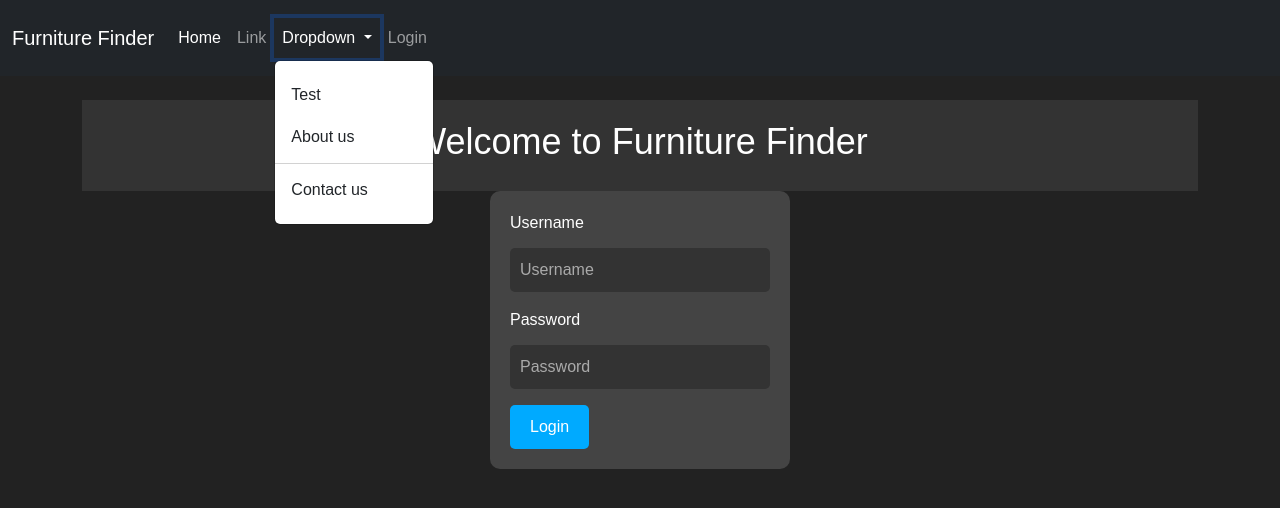
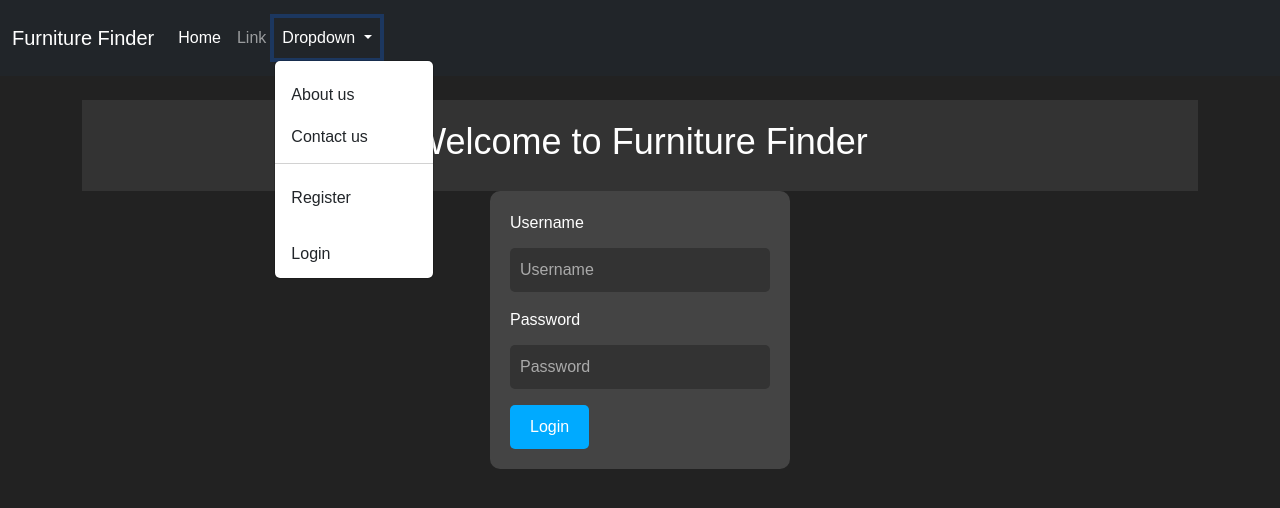
Before and after one commit to pahdiq/Djangocrm, a Django app: page / in a window 1280 px wide, after a click on "Dropdown". Shown: the top 508 px of the page. Run offline with Django 4.2, Linux system fonts and the light colour scheme.

Commit message:
registration

```diff
--- a/website/templates/navbar.html
+++ b/website/templates/navbar.html
@@ -17,24 +17,23 @@
               Dropdown
             </a>
             <ul class="dropdown-menu">
-              <li><a class="dropdown-item" href="#">Test</a></li>
               <li><a class="dropdown-item" href="#">About us</a></li>
-              <li><hr class="dropdown-divider"></li>
               <li><a class="dropdown-item" href="#">Contact us
+                <li><hr class="dropdown-divider"></li>
+                {% if user.is_authenticated %}
+                  <a class="dropdown-item" href="{% url 'logout' %}">Logout</a>
+                </li>
+                {% else %}
+                  <a class="dropdown-item" href="{% url 'register' %}">Register</a>
+                </li>
+                <br>
+                  <a class="dropdown-item" href="{% url 'home' %}">Login</a>
+                </li>
+                {% endif %}
               </a></li>
             </ul>
           </li>
           <ul>
-            {% if user.is_authenticated %}
-            <li class="nav-item">
-              <a class="nav-link" href="{% url 'logout' %}">Logout</a>
-            </li>
-
-            {% else %}
-            <li class="nav-item">
-              <a class="nav-link" href="{% url 'home' %}">Login</a>
-            </li>
-            {% endif %}
           </ul>
         </ul>
       </div>
--- a/website/urls.py
+++ b/website/urls.py
@@ -4,6 +4,7 @@ from . import views
 
 urlpatterns = [
     path('', views.home, name = 'home'),
-    path('login', views.login_user, name='login'),
-    path('logout', views.logout_user, name='logout'),
+    path('login/', views.login_user, name='login'),
+    path('logout/', views.logout_user, name='logout'),
+    path('register/', views.register_user, name='register'),
 ]
--- a/website/views.py
+++ b/website/views.py
@@ -13,6 +13,9 @@ def logout_user(request):
     messages.success(request, "You have been logged out.")
     return redirect('home')
 
+def register_user(request):
+    return render(request, 'register.html', {})
+
 def home(request):
     if request.method == 'POST':
         username = request.POST['username']
```
Also changed, not shown: website/forms.py (added, +49 -0 lines), website/templates/register.html (added, +7 -0 lines), db.sqlite3.
